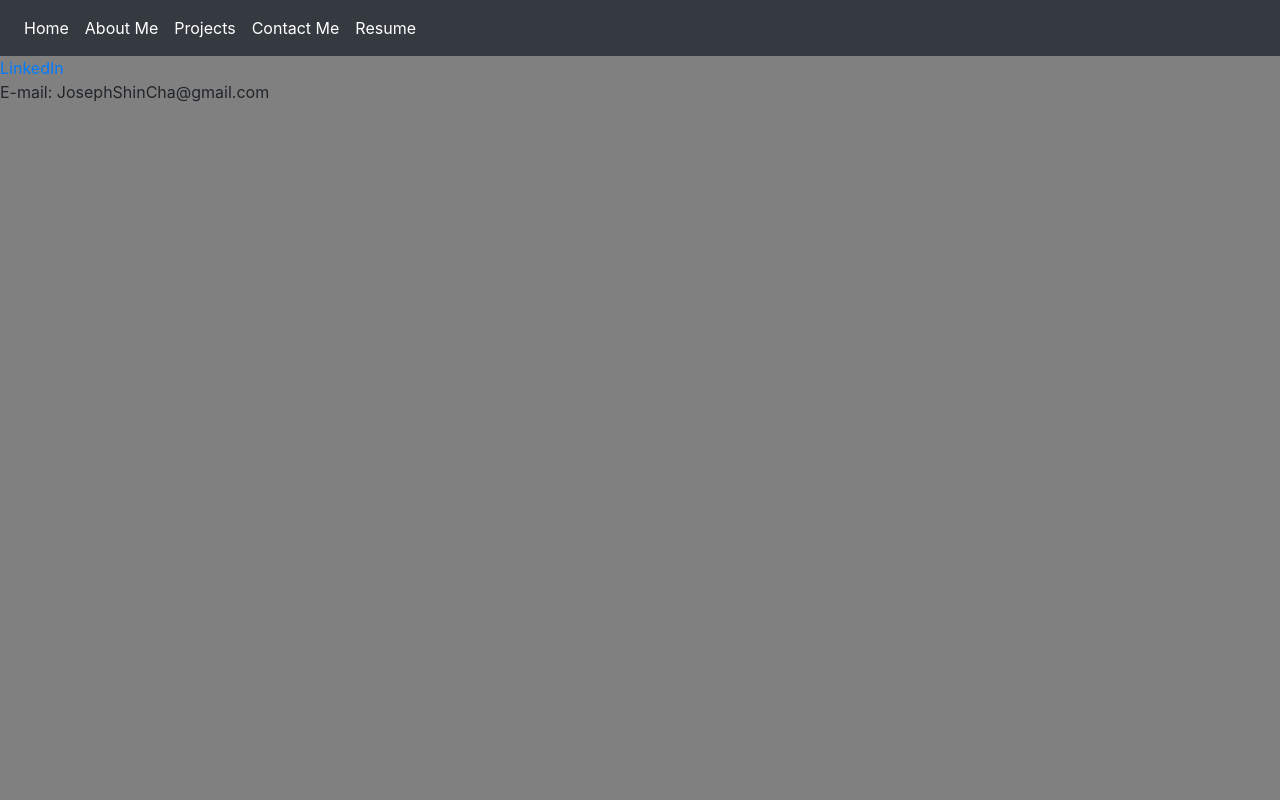
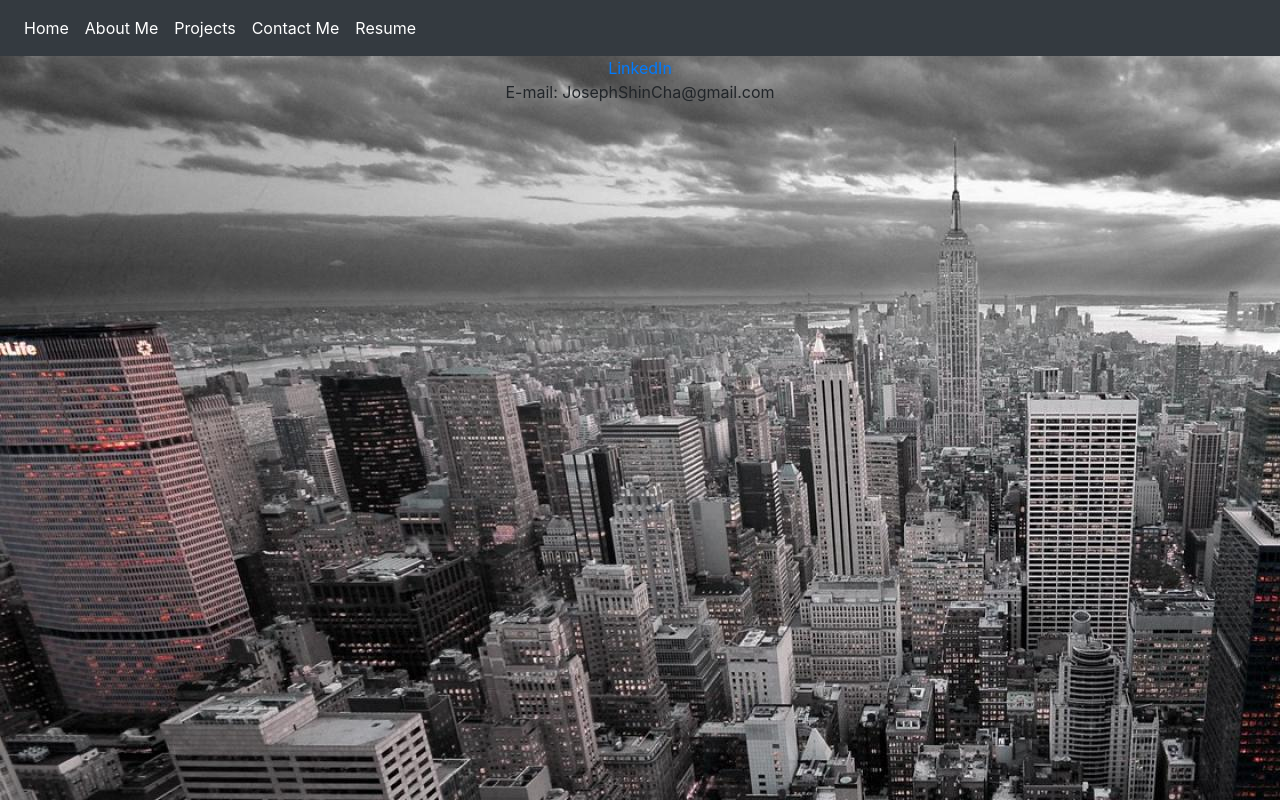
Before and after one commit to josephscha/portfolio-2020, a React (Create React App) app: page /contactme in a window 1280 px wide. Built offline with nearby package versions, Linux system fonts and the light colour scheme.

Commit message:
background done

```diff
--- a/src/App.scss
+++ b/src/App.scss
@@ -1,7 +1,7 @@
 @import "~bootstrap/scss/bootstrap";
 
 body {
-    background-color: grey;
+    background-image: url(./images/bgdefault.jpg);
 }
 
 .profile-picture {
@@ -28,3 +28,7 @@ body {
     text-align: center;
     padding-top: 50px;
 }
+
+.center {
+    text-align: center;
+}
--- a/src/Components/contactme.js
+++ b/src/Components/contactme.js
@@ -2,7 +2,7 @@ import React from 'react';
 
 function ContactMe() {
     return (
-        <div>
+        <div className="center">
             <a href="https://www.linkedin.com/in/joseph-cha-316639174/">LinkedIn</a>
             <div>E-mail: JosephShinCha@gmail.com</div>
         </div>
--- a/src/Components/projectcard.js
+++ b/src/Components/projectcard.js
@@ -2,12 +2,12 @@ import React from 'react';
 
 function ProjectCard(props) {
     return (
-        <>
+        <div className="project-card">
             <div>{props.title}</div>
             <div>{props.description}</div>
             <div>{props.techstack}</div>
             <br></br>
-        </>
+        </div>
     )
 }
 
--- a/src/Components/projects.js
+++ b/src/Components/projects.js
@@ -4,7 +4,7 @@ import ProjectCard from './projectcard'
 
 function Projects() {
     return (
-        <div>
+        <div className="projects">
             {projects.map(project => <ProjectCard key={project.id} {...project}/>)}
         </div>
     )
--- a/src/Components/resume.js
+++ b/src/Components/resume.js
@@ -5,7 +5,9 @@ class Resume extends React.Component {
 
     render () {
         return (
-            <a href={pdf}>Resume</a>
+            <div className="center">
+                <a href={pdf}>Resume</a>
+            </div>
         )
     }
 }
```
Also changed, not shown: src/images/bgdefault.jpg (added).
